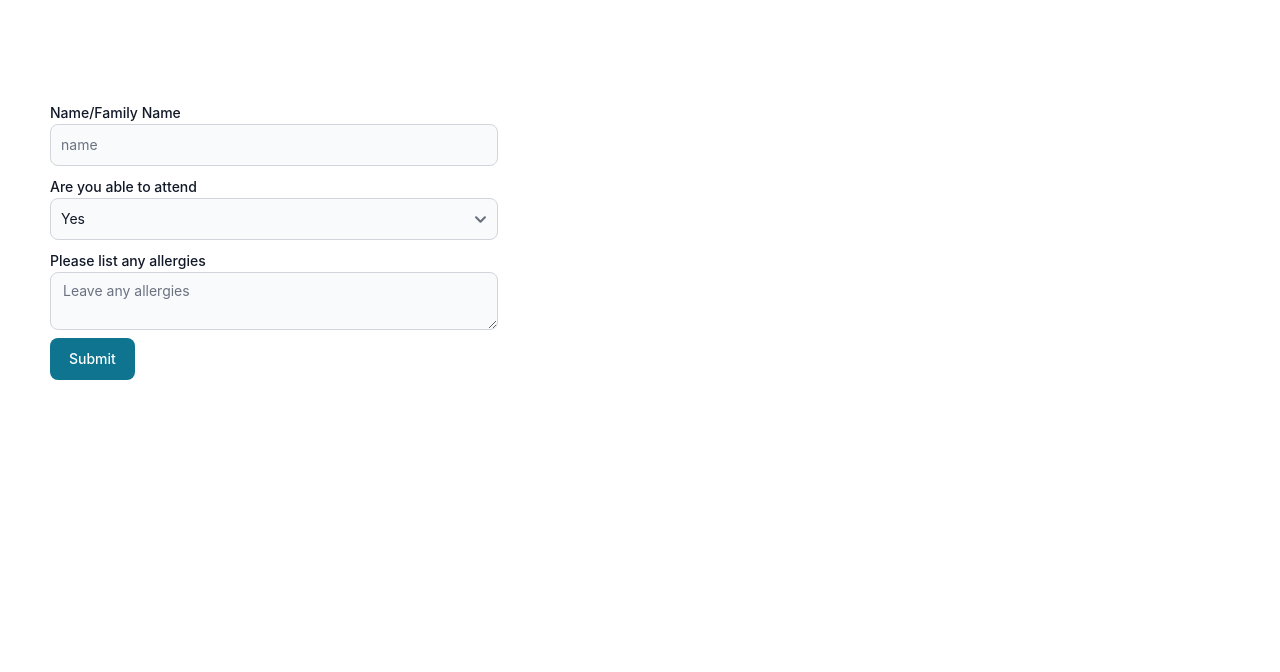
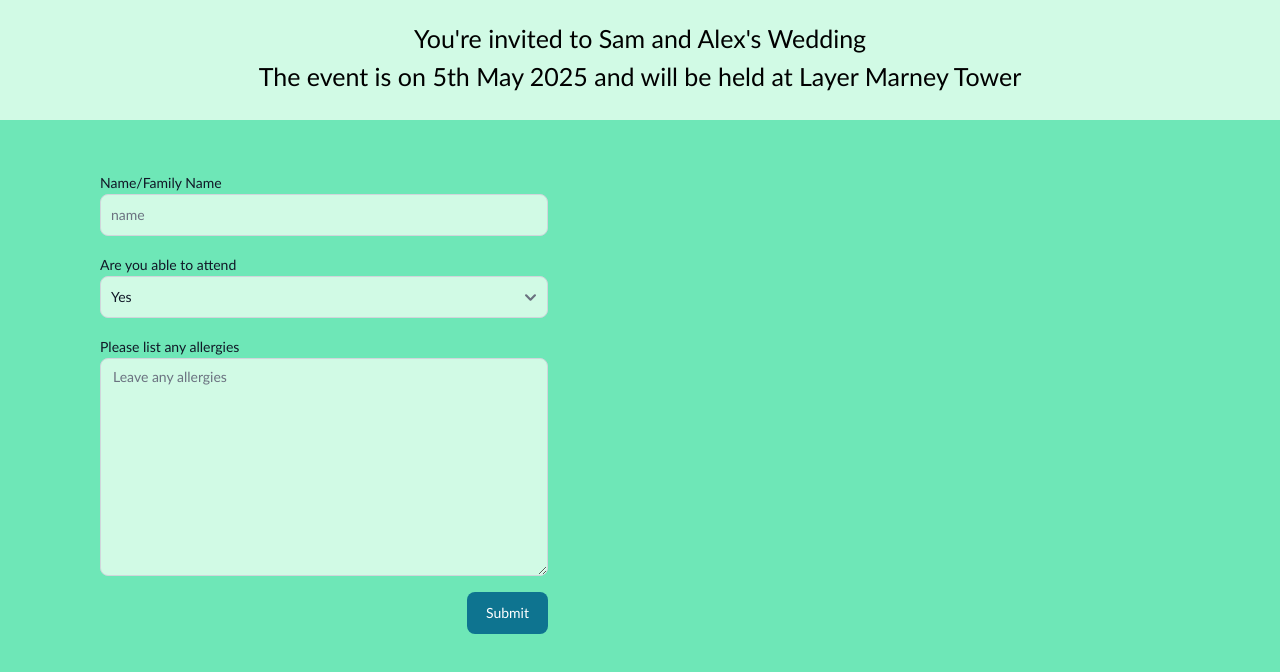
Before and after one commit to alexwalland1997/eventresponse, a React (Create React App) app: page / in a window 1280 px wide. Shown: the top 672 px of the page. Built offline with nearby package versions, Linux system fonts and the light colour scheme.

Commit message:
implemented styling and code specific to my event

```diff
--- a/package.json
+++ b/package.json
@@ -8,6 +8,7 @@
     "@testing-library/user-event": "^13.5.0",
     "autoprefixer": "^10.4.17",
     "flowbite-react": "^0.7.2",
+    "party-js": "^2.2.0",
     "postcss": "^8.4.35",
     "react": "^18.2.0",
     "react-dom": "^18.2.0",
--- a/src/App.jsx
+++ b/src/App.jsx
@@ -1,5 +1,4 @@
 import EventPage from "./components/eventPage";
-
 export default function App() {
   return (
     <>
--- /dev/null
+++ b/src/components/eventPage/form.jsx
@@ -0,0 +1,33 @@
+import { Label, Textarea, TextInput, Button, Select } from "flowbite-react";
+import "./index.css"
+import party from "party-js";
+
+export default function form() {
+function submitForm(e) {
+ e.preventDefault();
+ party.sparkles(e.target);
+}
+
+  return (
+    <div className="flex max-w-md flex-col m-8 cForm">
+      <form>
+      <div className="mb-4 block">
+        <Label htmlFor="name" value="Name/Family Name"/>
+        <TextInput id="name" placeholder="name"/>
+      </div>
+      <div className="mb-4 block">
+        <Label htmlFor="attendance" value="Are you able to attend"/>
+        <Select id="attendance" required>
+            <option>Yes</option>
+            <option>No</option>
+        </Select>
+        </div>
+        <div className="mb-4 block">
+        <Label htmlFor="allergies" value="Please list any allergies"/>
+        <Textarea id="allergies" rows="10" placeholder="Leave any allergies"/>
+        </div>
+        <Button type="submit" id="submit" onClick={(e)=>submitForm(e)}>Submit</Button>
+      </form>
+    </div>
+  );
+}
--- a/src/components/eventPage/index.css
+++ b/src/components/eventPage/index.css
@@ -1,4 +1,27 @@
 .cForm {
-    margin-left: 50px;
-    margin-top: 100px
+    margin-left: 100px;
+    margin-top: 50px
 }
+
+#invite {
+    width: 100%;
+    height: 120px;
+    padding-top: 20px;
+    background-color: #D1FAE5;
+}
+
+h1,
+h2 {
+    font-size: 25px;
+    text-align: center;
+}
+
+#name,
+#attendance,
+#allergies {
+    background-color: #D1FAE5;
+}
+
+#submit {
+    float: right;
+}
--- a/src/components/eventPage/index.jsx
+++ b/src/components/eventPage/index.jsx
@@ -1,27 +1,16 @@
-import { Label, Textarea, TextInput, Button, Select } from "flowbite-react";
 import "./index.css"
+import Form from "./form"
+import event from "./../../data/data.json"
+import party from "party-js";
 
 export default function eventPage() {
-  return (
-    <div className="flex max-w-md flex-col m-8 cForm">
-      <form method="POST" netlify>
-      <div className="mb-2 block">
-        <Label htmlFor="name" value="Name/Family Name"/>
-        <TextInput id="name" placeholder="name"/>
-      </div>
-      <div className="mb-2 block">
-        <Label htmlFor="attendance" value="Are you able to attend"/>
-        <Select id="attendance" required>
-            <option>Yes</option>
-            <option>No</option>
-        </Select>
+    return (
+        <>
+        <div id="invite" onClick={(e)=>party.confetti(e.target)}>
+            <h1>You're invited to {event.name}</h1>
+            <h2>The event is on {event.date} and will be held at {event.venue}</h2>
         </div>
-        <div className="mb-2 block">
-        <Label htmlFor="allergies" value="Please list any allergies"/>
-        <Textarea id="allergies" placeholder="Leave any allergies"/>
-        </div>
-        <Button type="submit">Submit</Button>
-      </form>
-    </div>
-  );
+        <Form/>
+        </>
+    );
 }
--- /dev/null
+++ b/src/data/data.json
@@ -0,0 +1,5 @@
+{
+    "name": "Sam and Alex's Wedding",
+    "date": "5th May 2025",
+    "venue": "Layer Marney Tower"
+}
--- a/src/index.css
+++ b/src/index.css
@@ -4,14 +4,6 @@
 
 body {
   margin: 0;
-  font-family: -apple-system, BlinkMacSystemFont, 'Segoe UI', 'Roboto', 'Oxygen',
-    'Ubuntu', 'Cantarell', 'Fira Sans', 'Droid Sans', 'Helvetica Neue',
-    sans-serif;
-  -webkit-font-smoothing: antialiased;
-  -moz-osx-font-smoothing: grayscale;
+  font-family:'Gill Sans', 'Gill Sans MT', Calibri, 'Trebuchet MS', sans-serif;
+  background-color: #6EE7B7;
 }
-
-code {
-  font-family: source-code-pro, Menlo, Monaco, Consolas, 'Courier New',
-    monospace;
-}
```
Also changed, not shown: 1 other file (tests, documents, lock files or other folders).
